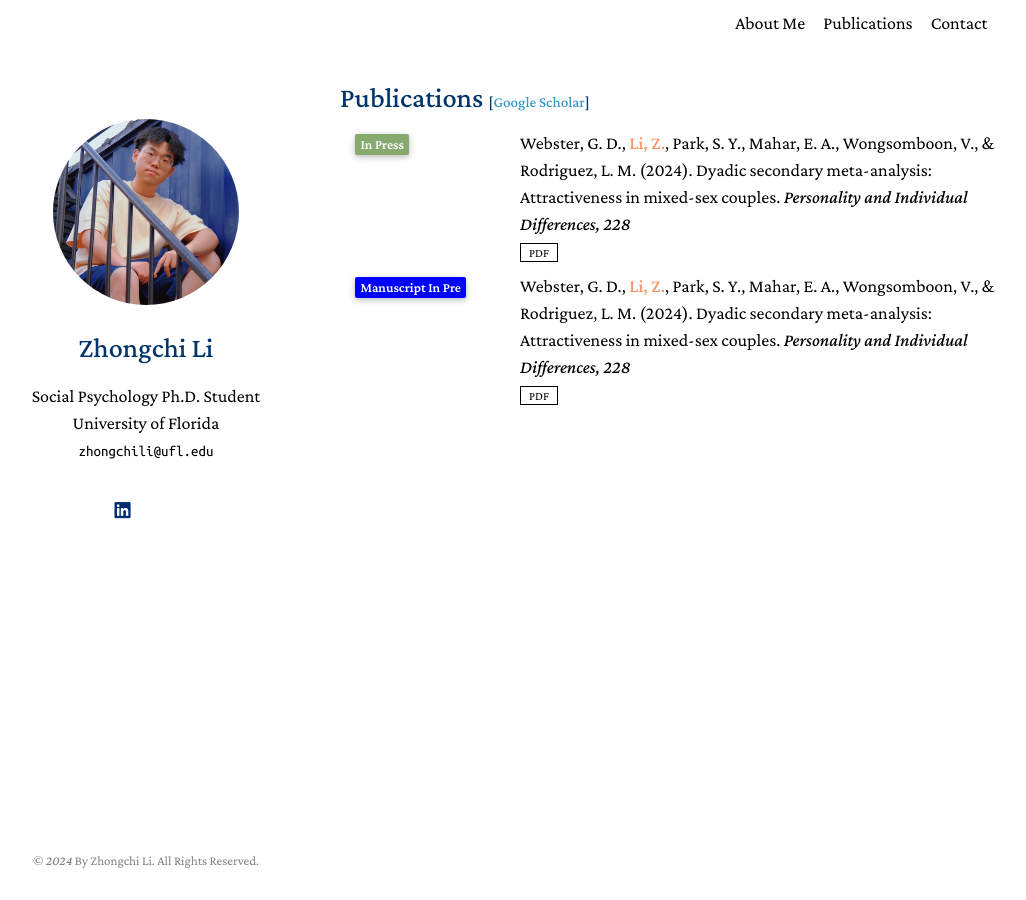
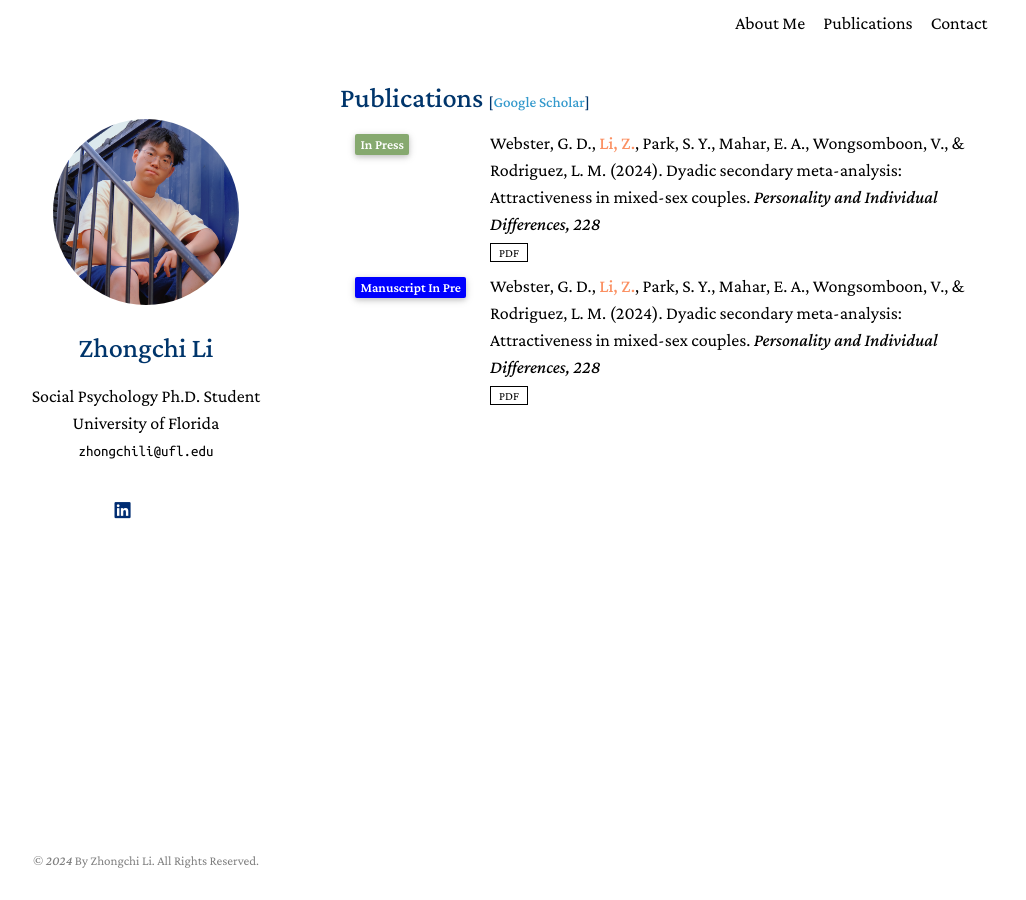
Before and after one commit to zhongchili52/zhongchili52.github.io, a Jekyll site: the page built from publicationspage.md, in a window 1280 px wide. Shown: the whole page, without its empty margins (130-1156 px from the left). Built offline with Jekyll 4.4.1, drawn with Linux system fonts in a browser that asks for light colours; nearby versions of some CDN libraries; library files that are not in the unit come from our copies; a style sheet for code colours, icons or effects is not loaded.

Commit message:
Update publications.md

```diff
--- a/_includes/publications.md
+++ b/_includes/publications.md
@@ -9,7 +9,7 @@
 {% for link in site.data.publications.main %}
 
 <li>
-<div class="pub-row" style="display: grid;grid-template-columns: 150px 1fr;gap: 15px;">
+<div class="pub-row" style="display: grid;grid-template-columns: 120px 1fr;gap: 15px;">
   <div class="col-sm-3" style="align-self: start;position: relative;padding-right: 15px;padding-left: 15px;">
       {{ link.conference_short }}
   </div>
```
